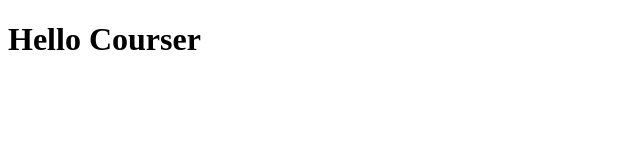
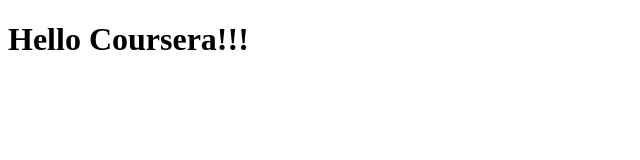
Before and after one commit to Christy-Grace/Coursera_Web_Dev, a plain HTML site: page site/index.html in a window 1280 px wide. Shown: the full height of the page, 0-640 px from the left. Drawn offline with Linux system fonts and the light colour scheme.

Commit message:
small addition

```diff
--- a/site/index.html
+++ b/site/index.html
@@ -4,6 +4,6 @@
 	<title> Hello Coursera </title>
 </head>
 <body>
-<h1> Hello Courser </h1>
+<h1> Hello Coursera!!! </h1>
 </body>
 </html>
```
